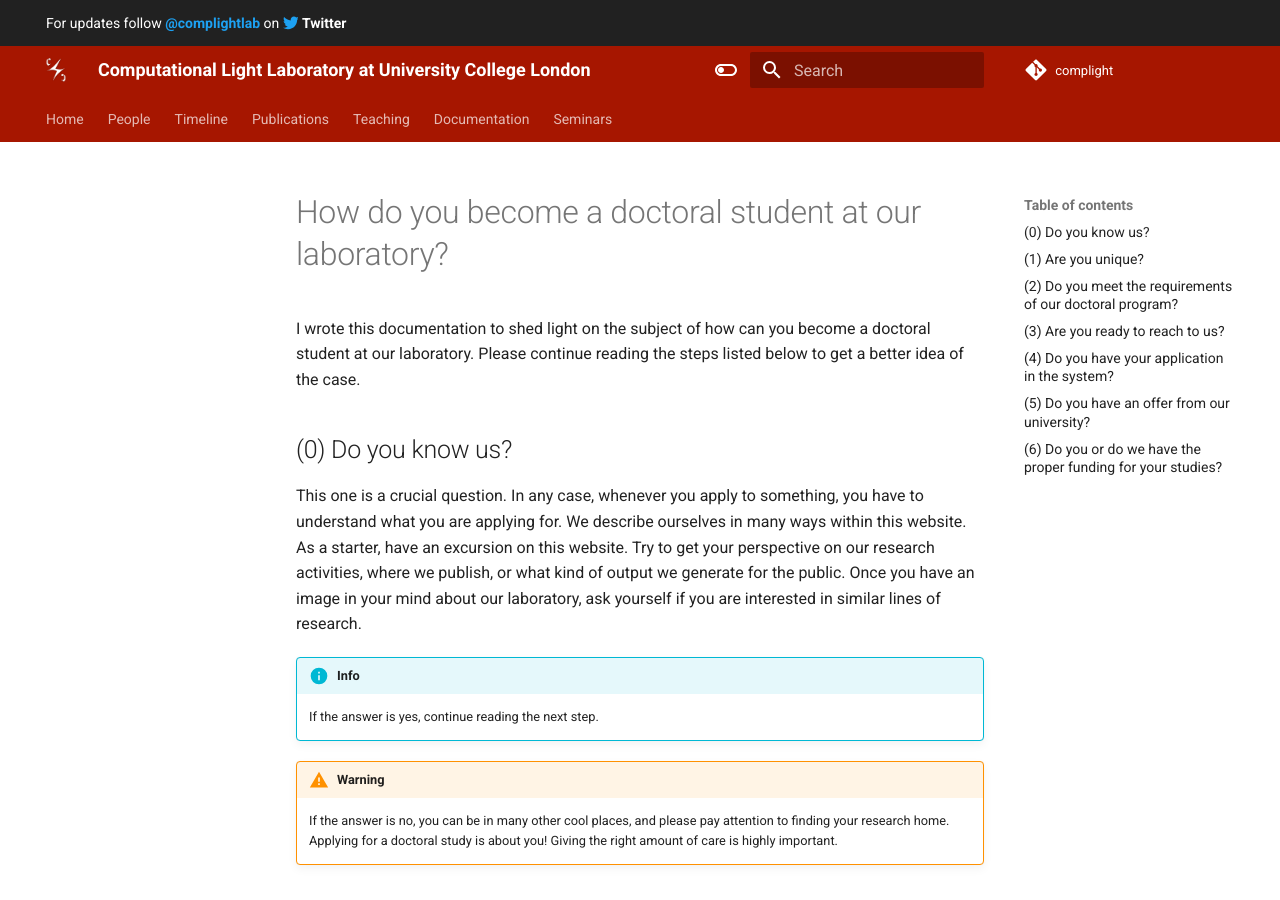
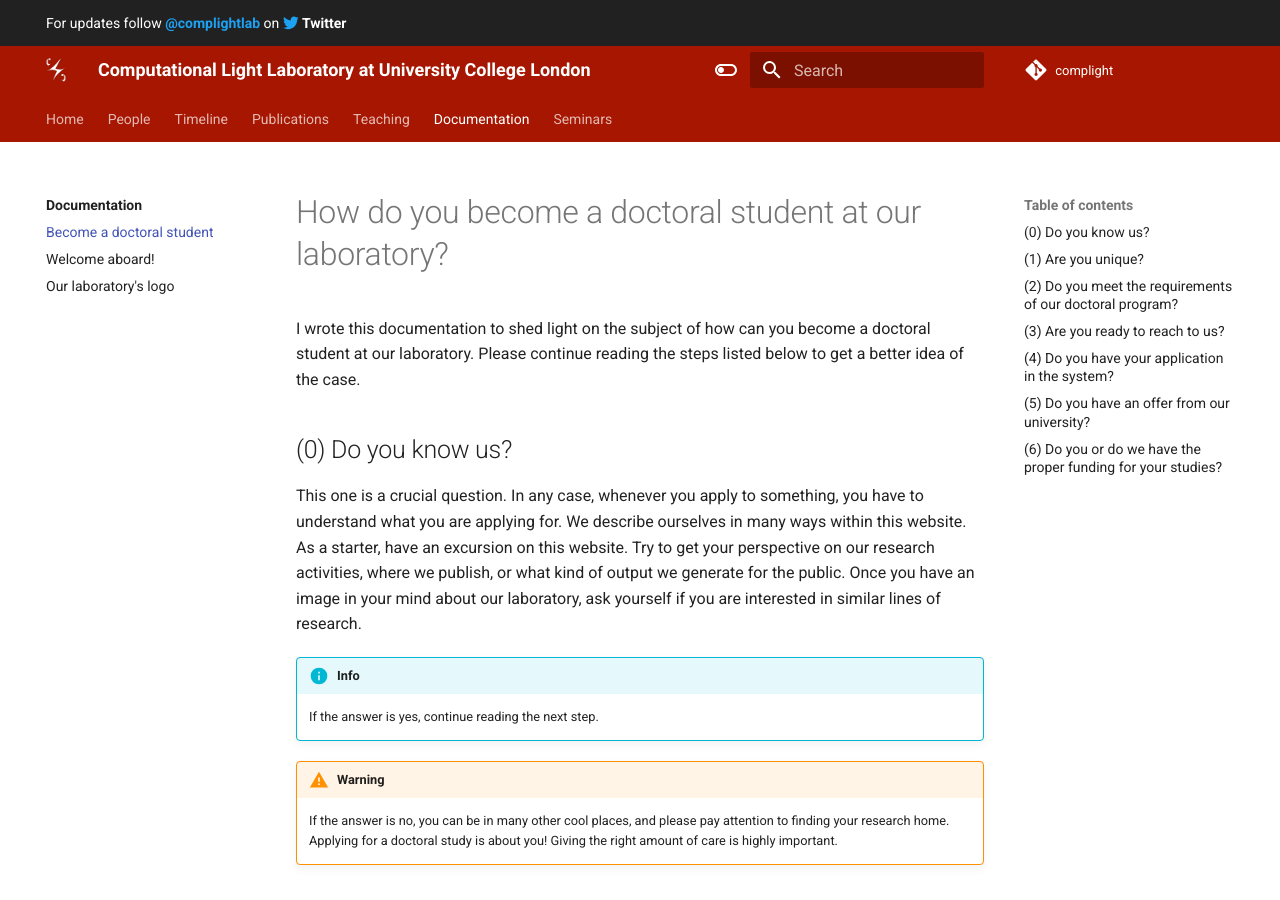
Before and after one commit to complight/complight.github.io, an MkDocs documentation site: the page built from docs/documentation/become_phd_student.md, in a window 1280 px wide and 900 px high. Built offline with MkDocs 1.6.1 and Material for MkDocs 9.7.7, drawn with Linux system fonts in a browser that asks for light colours.

Commit message:
Improving documentation list.

```diff
--- a/mkdocs.yml
+++ b/mkdocs.yml
@@ -22,6 +22,7 @@ nav:
     - COMP0160 Perception and Interfaces: 'teaching/comp0160_perception_and_interfaces.md'
   - Documentation:
     - List: 'documentation/index.md'
+    - Become a doctoral student: 'documentation/become_phd_student.md'
     - Welcome aboard!: 'documentation/getting_started.md'
     - Our laboratory's logo: 'documentation/logo.md'
   - Seminars:
```
